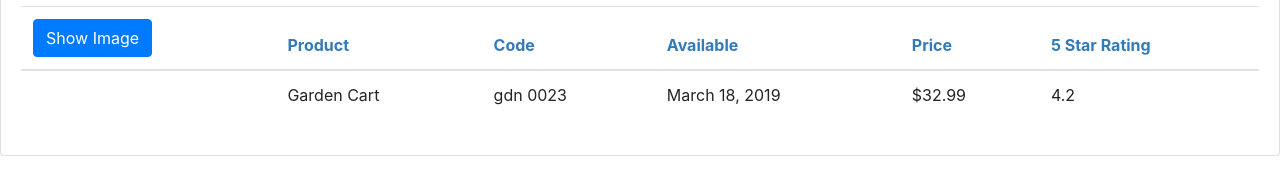
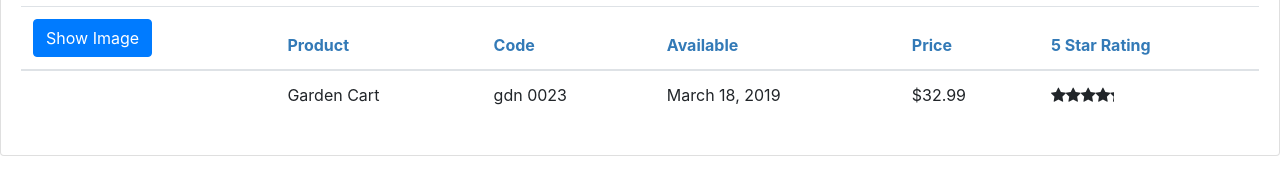
Before and after one commit to lellingsen/Angular-Getting-Started, an Angular app: page / in a window 1280 px wide. Shown: the part 234-403 px from the top of the page. Built offline with nearby package versions, Linux system fonts and the light colour scheme.

Commit message:
Hooking up star component

```diff
--- a/src/app/products/product-list.component.html
+++ b/src/app/products/product-list.component.html
@@ -46,7 +46,12 @@
             </td>
             <td>{{ product.releaseDate }}</td>
             <td>{{ product.price | currency }}</td>
-            <td>{{ product.starRating }}</td>
+            <td>
+              <pm-star
+                [rating]="product.starRating"
+                (ratingClicked)="onRatingClicked($event)"
+              ></pm-star>
+            </td>
           </tr>
         </tbody>
       </table>
--- a/src/app/products/product-list.component.ts
+++ b/src/app/products/product-list.component.ts
@@ -89,4 +89,7 @@ export class ProductListComponent implements OnInit {
         product.productName.toLocaleLowerCase().indexOf(filterBy) > -1
     );
   }
+  onRatingClicked(message: string): void {
+    this.title = 'Product List: ' + message;
+  }
 }
--- a/src/app/shared/star.component.html
+++ b/src/app/shared/star.component.html
@@ -1,7 +1,10 @@
-<div class="crop"
-     [style.width.px]="starWidth"
-     [title]="rating">
-  <div style="width: 75px">
+<div
+  class="crop"
+  [style.width.px]="starWidth"
+  [title]="rating"
+  (click)="onClick()"
+>
+  <div [style.width.px]="fullWidth">
     <span class="fa fa-star"></span>
     <span class="fa fa-star"></span>
     <span class="fa fa-star"></span>
--- /dev/null
+++ b/src/app/shared/star.component.ts
@@ -0,0 +1,28 @@
+import {
+  Component,
+  EventEmitter,
+  Input,
+  OnChanges,
+  Output,
+  SimpleChanges,
+} from '@angular/core';
+
+@Component({
+  selector: 'pm-star',
+  templateUrl: './star.component.html',
+  styleUrls: ['./star.component.css'],
+})
+export class StarComponent implements OnChanges {
+  @Input() rating: number;
+  @Output() ratingClicked: EventEmitter<string> = new EventEmitter<string>();
+  starWidth: number;
+  readonly fullWidth: number = 75;
+
+  ngOnChanges(changes: SimpleChanges): void {
+    this.starWidth = (this.rating * this.fullWidth) / 5;
+  }
+
+  onClick(): void {
+    this.ratingClicked.emit(`The rating ${this.rating} was clicked!`);
+  }
+}
```
Also changed, not shown: src/app/app.module.ts (+7 -1 lines).
